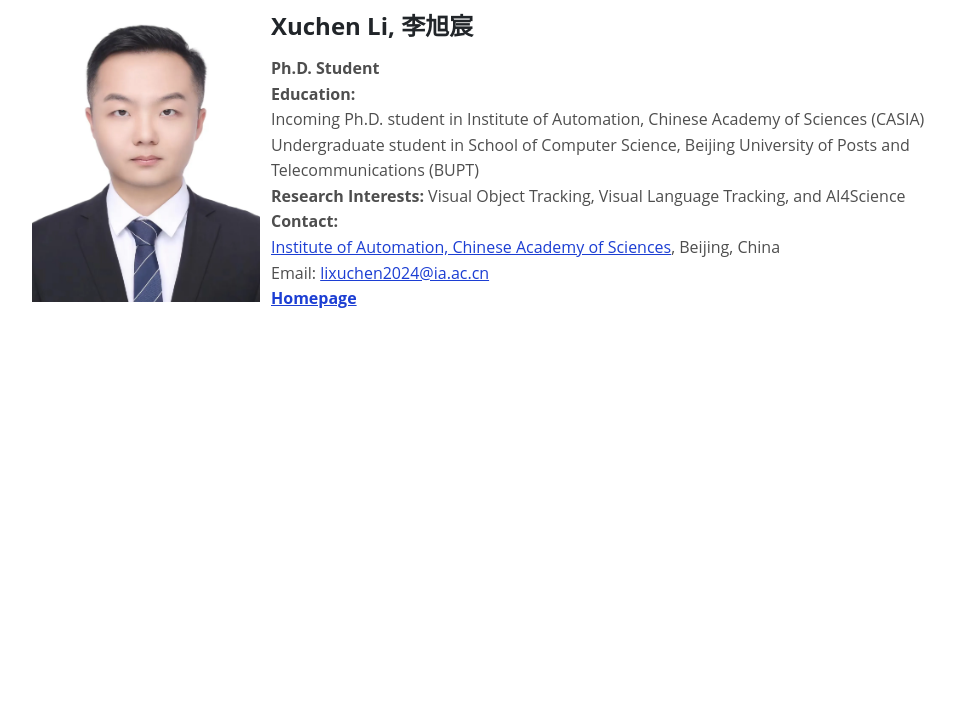
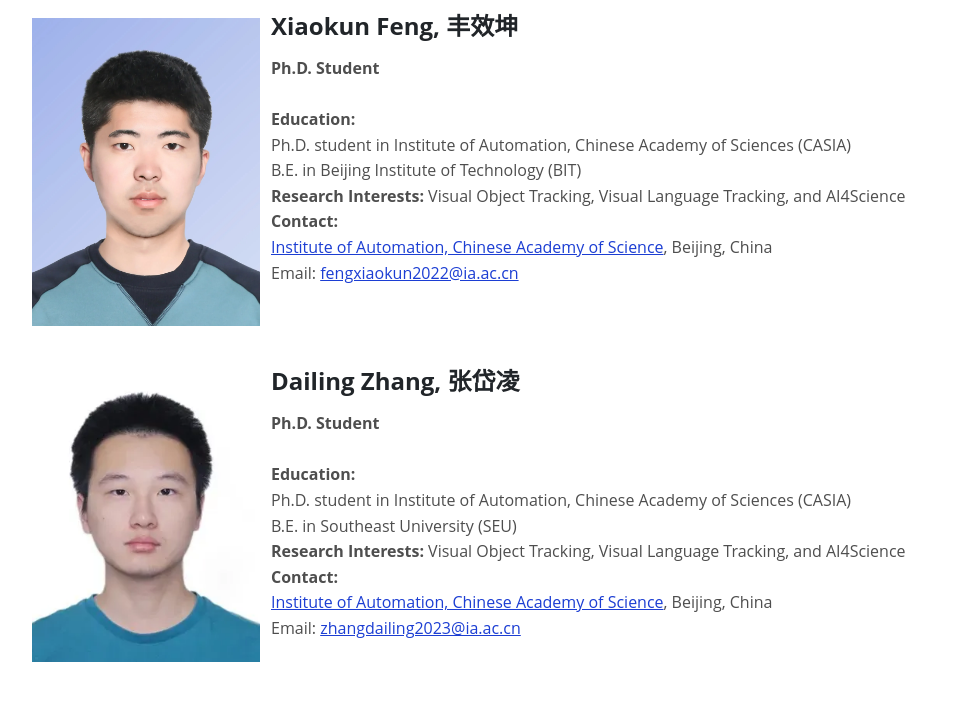
Before and after one commit to Xuchen-Li/VIIG, a plain HTML site: page people.html in a window 1280 px wide. Shown: the part 974-1691 px from the top of the page, without its empty margins (144-1099 px from the left). Before the commit the page ends 1341 px from the top, so only its background shows below. Drawn offline with nearby package versions, Linux system fonts and the light colour scheme.

Commit message:
update people.html.
Signed-off-by: Xuchen-Li <lixuchen2024@ia.ac.cn>

```diff
--- a/people.html
+++ b/people.html
@@ -214,7 +214,7 @@
                 Automation, Chinese Academy of Sciences (CASIA) and University of Chinese Academy of Sciences
                 (UCAS)<br>
                 M.S. in Department of Computer Science, University of Hong Kong (HKU)<br>
-                B.E. in Elite Class in School of Information and Electronics, Beijing Institute of Technology (BIT)<br>
+                B.E. in Beijing Institute of Technology (BIT)<br>
                 <strong style="font-weight: bold;">Research Interests:<span>&nbsp;</span></strong> Visual Object
                 Tracking, Visual Language Tracking, Benchmark Construction, Intelligent Evaluation, and
                 AI4Science<br />
@@ -238,6 +238,7 @@
               </h4>
               <p>
                 <strong style="font-weight: bold;">Ph.D. Student</strong><span>&nbsp;</span><br />
+                <br />
                 <strong style="font-weight: bold;">Education:</strong><br>
                 Ph.D. student in University of Chinese Academy of Sciences (UCAS)<br>
                 M.S. in Institute of Automation, Chinese Academy of Sciences (CASIA) and University of Chinese
@@ -253,6 +254,54 @@
               <p>&nbsp;</p>
             </div>
             <div>
+              <h4><a href="">
+                  <img src="img/people/XiaokunFeng.webp" class="frame"
+                    style="float: left; margin: 5px 10px 10px 5px; padding: 1px;" width="230" height="200">
+                </a>
+                <strong>Xiaokun Feng, 丰效坤</strong>
+              </h4>
+              <p>
+                <strong style="font-weight: bold;">Ph.D. Student</strong><span>&nbsp;</span><br />
+                <br />
+                <strong style="font-weight: bold;">Education:</strong><br>
+                Ph.D. student in Institute of Automation, Chinese Academy of Sciences (CASIA)<br>
+                B.E. in Beijing Institute of Technology (BIT)<br>
+                <strong style="font-weight: bold;">Research Interests:<span>&nbsp;</span></strong>Visual Object
+                Tracking, Visual Language Tracking, and AI4Science<br />
+                <strong style="font-weight: bold;">Contact:<br>
+                </strong><a href="http://www.ia.ac.cn/">Institute of Automation, Chinese Academy of Science</a>,
+                Beijing, China<br />
+                Email: <a href="mailto:fengxiaokun2022@ia.ac.cn">fengxiaokun2022@ia.ac.cn</a><br />
+                <br />
+                <!-- <a href="https://wmeiqi.github.io/"><strong style="font-weight: bold;">Homepage</strong></a><br> -->
+              </p>
+              <p>&nbsp;</p>
+            </div>
+            <div>
+              <h4><a href="">
+                  <img src="img/people/DailingZhang.webp" class="frame"
+                    style="float: left; margin: 5px 10px 10px 5px; padding: 1px;" width="230" height="200">
+                </a>
+                <strong>Dailing Zhang, 张岱凌</strong>
+              </h4>
+              <p>
+                <strong style="font-weight: bold;">Ph.D. Student</strong><span>&nbsp;</span><br />
+                <br />
+                <strong style="font-weight: bold;">Education:</strong><br>
+                Ph.D. student in Institute of Automation, Chinese Academy of Sciences (CASIA)<br>
+                B.E. in Southeast University (SEU)<br>
+                <strong style="font-weight: bold;">Research Interests:<span>&nbsp;</span></strong>Visual Object
+                Tracking, Visual Language Tracking, and AI4Science<br />
+                <strong style="font-weight: bold;">Contact:<br>
+                </strong><a href="http://www.ia.ac.cn/">Institute of Automation, Chinese Academy of Science</a>,
+                Beijing, China<br />
+                Email: <a href="mailto:zhangdailing2023@ia.ac.cn">zhangdailing2023@ia.ac.cn</a><br>
+                <!-- <a href="https://wmeiqi.github.io/"><strong style="font-weight: bold;">Homepage</strong></a><br> -->
+                <br />
+              </p>
+              <p>&nbsp;</p>
+            </div>
+            <div>
               <h4><a href="https://xuchen-li.github.io/">
                   <img src="img/people/XuchenLi.webp" class="frame"
                     style="float: left; margin: 5px 10px 10px 5px; padding: 1px;" width="230" height=auto>
@@ -261,6 +310,7 @@
               </h4>
               <p>
                 <strong style="font-weight: bold;">Ph.D. Student</strong><span>&nbsp;</span><br />
+                <br />
                 <strong style="font-weight: bold;">Education:</strong><br>
                 Incoming Ph.D. student in Institute of Automation, Chinese Academy of Sciences (CASIA)<br>
                 Undergraduate student in School of Computer Science, Beijing University of Posts and
```
Also changed, not shown: img/people/DailingZhang.webp (added), img/people/XiaokunFeng.webp (added).
